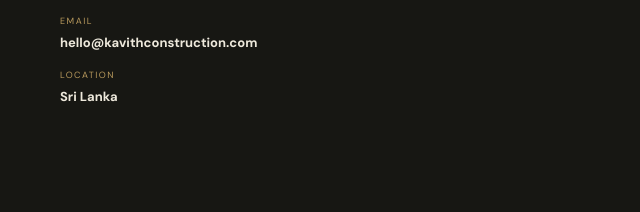
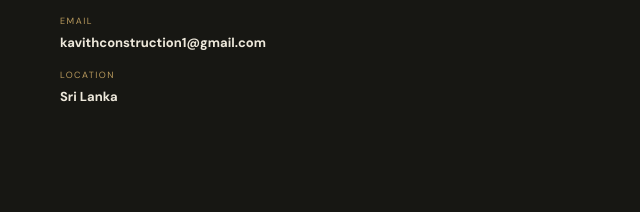
Before and after one commit to thenuka8900/KAVITH-CONSTRUCTION-WEBSITE, a plain HTML site: page index.html in a window 1280 px wide. Shown: the part 4584-4796 px from the top of the page, 0-640 px from the left. Drawn offline with nearby package versions, Linux system fonts and the light colour scheme; no server answers.

Commit message:
Update index.html

```diff
--- a/index.html
+++ b/index.html
@@ -293,7 +293,7 @@
 
           <div class="contact-lines">
             <span>PHONE <b id="phoneText">+94 XX XXX XXXX</b></span>
-            <span>EMAIL <b id="emailText">hello@kavithconstruction.com</b></span>
+            <span>EMAIL <b id="emailText">kavithconstruction1@gmail.com</b></span>
             <span>LOCATION <b id="locationText">Sri Lanka</b></span>
           </div>
         </div>
```
